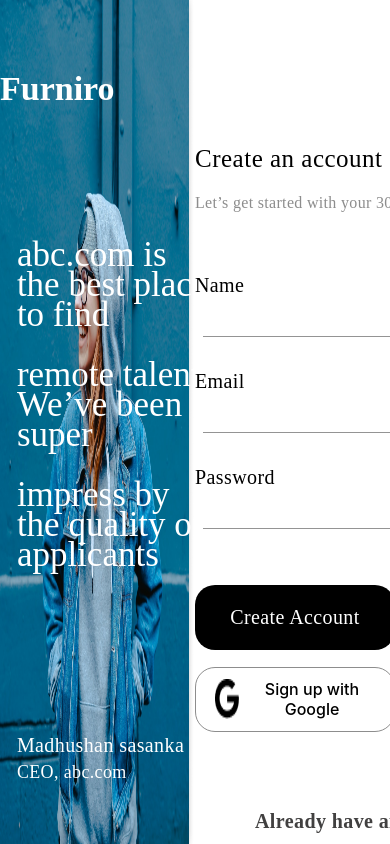
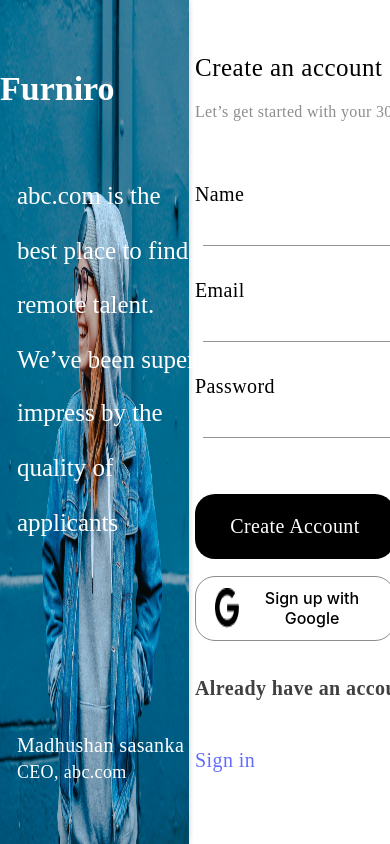
Before and after one commit to moussasg/furnio, a React (Vite) app: page / in a window 390 px wide. Shown: the top 844 px of the page. Built offline with nearby package versions, Linux system fonts and the light colour scheme.

Commit message:
lastpush

```diff
--- a/src/components/componenetLogin/leftcomponent/Leftcompoent.jsx
+++ b/src/components/componenetLogin/leftcomponent/Leftcompoent.jsx
@@ -10,11 +10,11 @@ export default function Leftcompoent() {
     </div>
     <div className={Style.txtflex}>
         <div>
-            <h2>
-            <div>abc.com is the best place to find </div> <br/>
-            <div>remote talent. We’ve been super </div> <br/>
-            <div>impress by the quality of applicants</div><br/>
-            </h2>
+            <div>
+            <div className={Style.abc}>abc.com is the best place to find </div> <br/>
+            <div className={Style.abc}>remote talent. We’ve been super </div> <br/>
+            <div className={Style.abc}>impress by the quality of applicants</div><br/>
+            </div>
             </div>
             <div>
                 <div className={Style.ceo}>Madhushan sasanka</div>
--- a/src/components/componenetLogin/leftcomponent/index.module.css
+++ b/src/components/componenetLogin/leftcomponent/index.module.css
@@ -34,6 +34,15 @@
     height: 83vh;
     gap: 28vh;
 }
+.abc {
+  font-family: Poppins;
+  font-size: 32px;
+  font-weight: 500;
+  line-height: 55px;
+  letter-spacing: 0em;
+  text-align: left;
+  color:#FFFFFF
+    }
 /* media screen*/
 @media screen and (max-width:1100px) {
   .haveaccount {
@@ -50,48 +59,22 @@
     margin-left: 0vh;
     max-width: 100%;
   }
-  .txtflex h1 {
-    color: white;
+  .abc {
+    height: 10vh;
+    font-family: Poppins;
+  font-size: 25px;
+  font-weight: 500;
+  line-height: 55px;
+  letter-spacing: 0em;
+  text-align: left;
+  color:#FFFFFF
   }
-  .txtflex h2 {
-    color: white;
-    height: 30vh;
-  }
-  .txtflex h4 {
-    color: white;
-  }
-  h2 , h4 {
-    font-size: 10px;
-    font-weight: 500;
-    line-height: 30px;
-    letter-spacing: 0em;
-    text-align: left;
-    white-space: normal; /* Permettre le retour à la ligne automatique */
-    overflow: visible !important; /* Assurer que le débordement est visible */
-  }
+
+
 }
 
 /* media screen*/
-.txtflex h1 {
-  color: white;
-}
-.txtflex h2 {
-  color: white;
-}
-.txtflex h3{
-  color: white;
-}
-.txtflex h4 {
-  color: white;
-}
-h2 , h4 {
-  font-family: Poppins;
-  font-size: 35px;
-  font-weight: 500;
-  line-height: 30px;
-  letter-spacing: 0em;
-  text-align: left;
-}
+
   .ceo {
 font-family: Poppins;
 font-size: 20px;
--- a/src/components/componenetLogin/rightcomponent/index.jsx
+++ b/src/components/componenetLogin/rightcomponent/index.jsx
@@ -73,6 +73,7 @@ export default function Rightcomponenet() {
               <br />
               <br />
                 <div className={Style.twobutton}>
+
                   <button type="submit" className={Style.buttcreate}><p>{spin}</p></button>
                   <button className={Style.buttsignup}><div className={Style.logotext}><img src={Logogoogle} alt="Google Logo" /><div>Sign up with Google</div></div></button>
                 </div>
--- a/src/components/componenetLogin/rightcomponent/index.module.css
+++ b/src/components/componenetLogin/rightcomponent/index.module.css
@@ -47,7 +47,6 @@ flex-direction: column;
     margin-left: 60px;
     display: flex;
     width: 100%;
-    gap: 1vw;
     text-align: left;
 }
 .inp {
@@ -147,6 +146,29 @@ text-align: left;
 color: black;
 }
 @media screen and (max-width:1020px) {
+    .haveaccount {
+        flex-direction: column;
+        margin-left: 0;
+
+    }
+    .lastAlready {
+        font-family: Poppins;
+position: relative;
+bottom: 5vh;
+text-align: left;
+font-weight: 600;
+line-height: 30px;
+letter-spacing: 0.02em;
+text-align: left;
+color:rgb(14 13 13 / 79%)
+    }
+    .register {
+        margin-bottom: 20vh;
+        width: 100%;
+    display: flex;
+    flex-direction: column;
+    align-items: flex-start;
+    }
     .createac {
         font-family: Poppins;
 font-size: 25px;
@@ -159,7 +181,7 @@ color: #000000;
     .right {
         position: absolute;
         left: 50vw;
-        margin-top: 1vh;
+        margin-top: 2vh;
         display: flex;
         flex-direction: column;
         width: 100vw;
```
